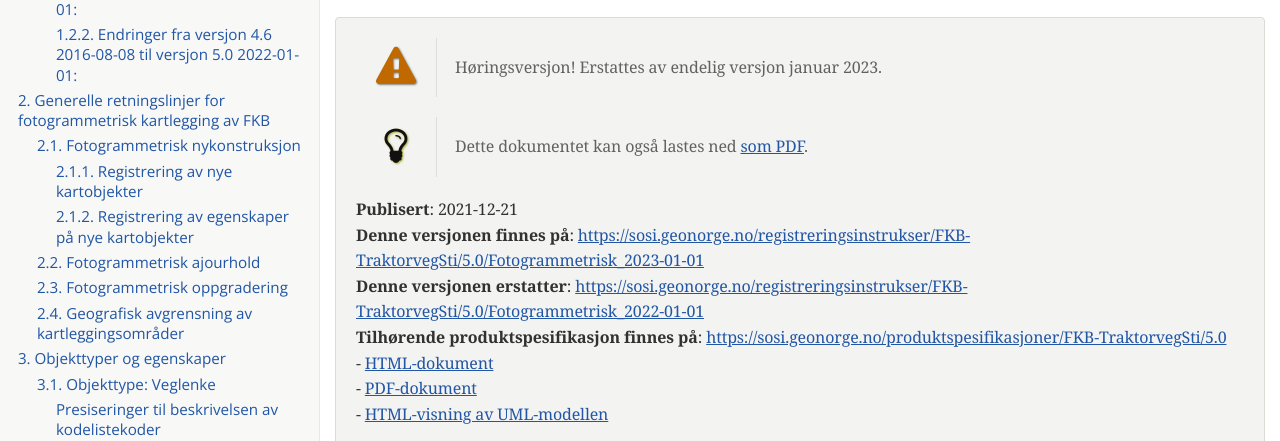
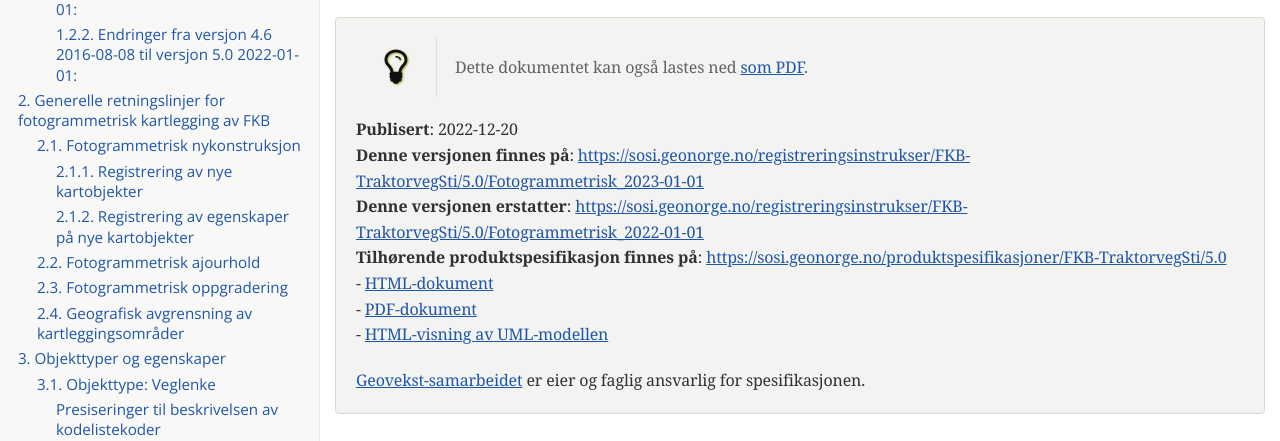
Before and after one commit to kartverket/fkb_traktorvegsti, a plain HTML site: page registreringsinstruks/index.html in a window 1280 px wide. Shown: the part 177-618 px from the top of the page. Drawn offline with nearby package versions, Linux system fonts and the light colour scheme; a web font is replaced by a local one.

Commit message:
Ny dokumentasjon generert

```diff
--- a/registreringsinstruks/index.html
+++ b/registreringsinstruks/index.html
@@ -512,18 +512,6 @@ body.book #toc,body.book #preamble,body.book h1.sect0,body.book .sect1>h2{page-b
 <div class="sectionbody">
 <div class="sidebarblock">
 <div class="content">
-<div class="admonitionblock warning">
-<table>
-<tr>
-<td class="icon">
-<i class="fa icon-warning" title="Warning"></i>
-</td>
-<td class="content">
-Høringsversjon! Erstattes av endelig versjon januar 2023.<br>
-</td>
-</tr>
-</table>
-</div>
 <div class="admonitionblock tip">
 <table>
 <tr>
@@ -537,7 +525,7 @@ Dette dokumentet kan også lastes ned <a href="https://sosi.geonorge.no/registre
 </table>
 </div>
 <div class="paragraph">
-<p><strong>Publisert</strong>: 2021-12-21<br>
+<p><strong>Publisert</strong>: 2022-12-20<br>
 <strong>Denne versjonen finnes på</strong>: <a href="https://sosi.geonorge.no/registreringsinstrukser/FKB-TraktorvegSti/5.0/Fotogrammetrisk_2023-01-01" class="bare">https://sosi.geonorge.no/registreringsinstrukser/FKB-TraktorvegSti/5.0/Fotogrammetrisk_2023-01-01</a><br>
 <strong>Denne versjonen erstatter</strong>: <a href="https://sosi.geonorge.no/registreringsinstrukser/FKB-TraktorvegSti/5.0/Fotogrammetrisk_2022-01-01" class="bare">https://sosi.geonorge.no/registreringsinstrukser/FKB-TraktorvegSti/5.0/Fotogrammetrisk_2022-01-01</a><br>
 <strong>Tilhørende produktspesifikasjon finnes på</strong>: <a href="https://sosi.geonorge.no/produktspesifikasjoner/FKB-TraktorvegSti/5.0" class="bare">https://sosi.geonorge.no/produktspesifikasjoner/FKB-TraktorvegSti/5.0</a><br>
@@ -1893,7 +1881,7 @@ av denne lisensen og ikke kan viderebrukes</p>
 </div>
 <div id="footer">
 <div id="footer-text">
-Last updated 2022-11-28 10:54:36 +0100
+Last updated 2022-12-19 13:59:46 +0100
 </div>
 </div>
 <link rel="stylesheet" href="https://cdnjs.cloudflare.com/ajax/libs/highlight.js/9.15.6/styles/github.min.css">
```
Also changed, not shown: 2 other files.
